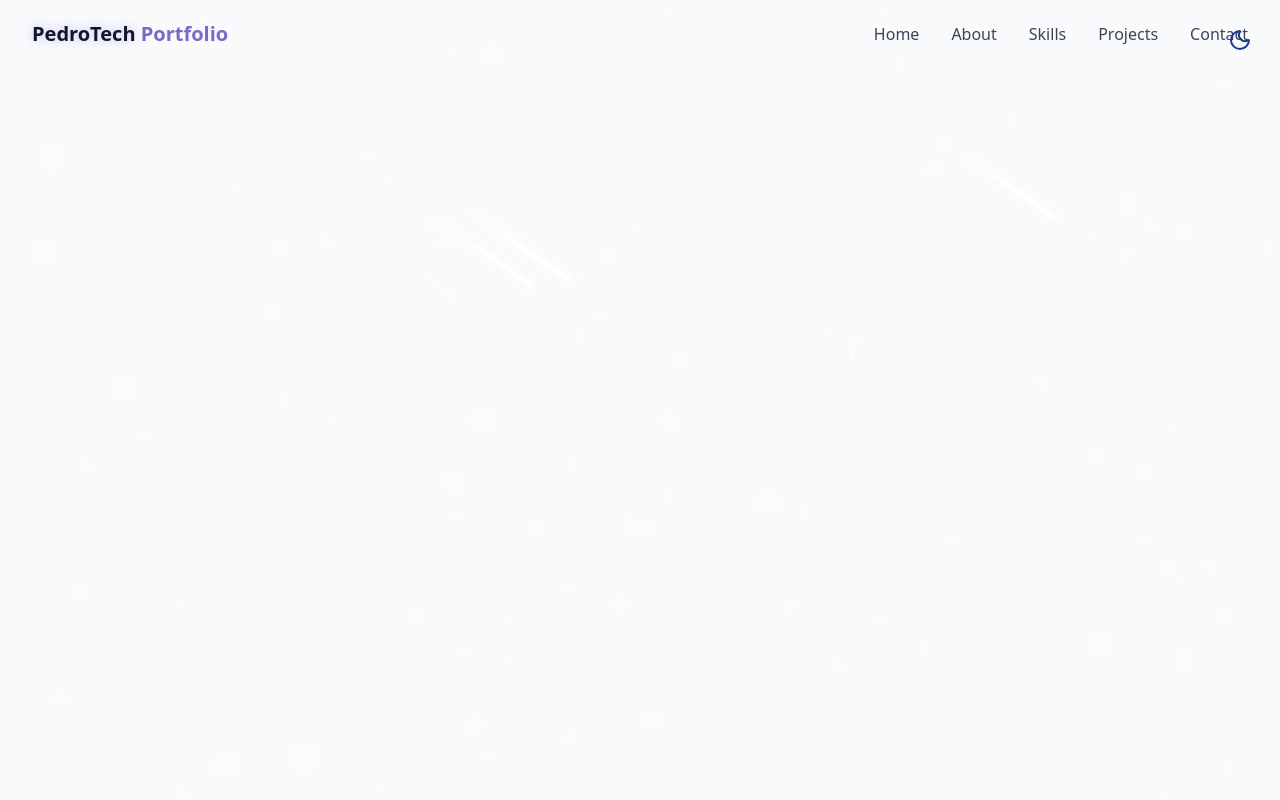
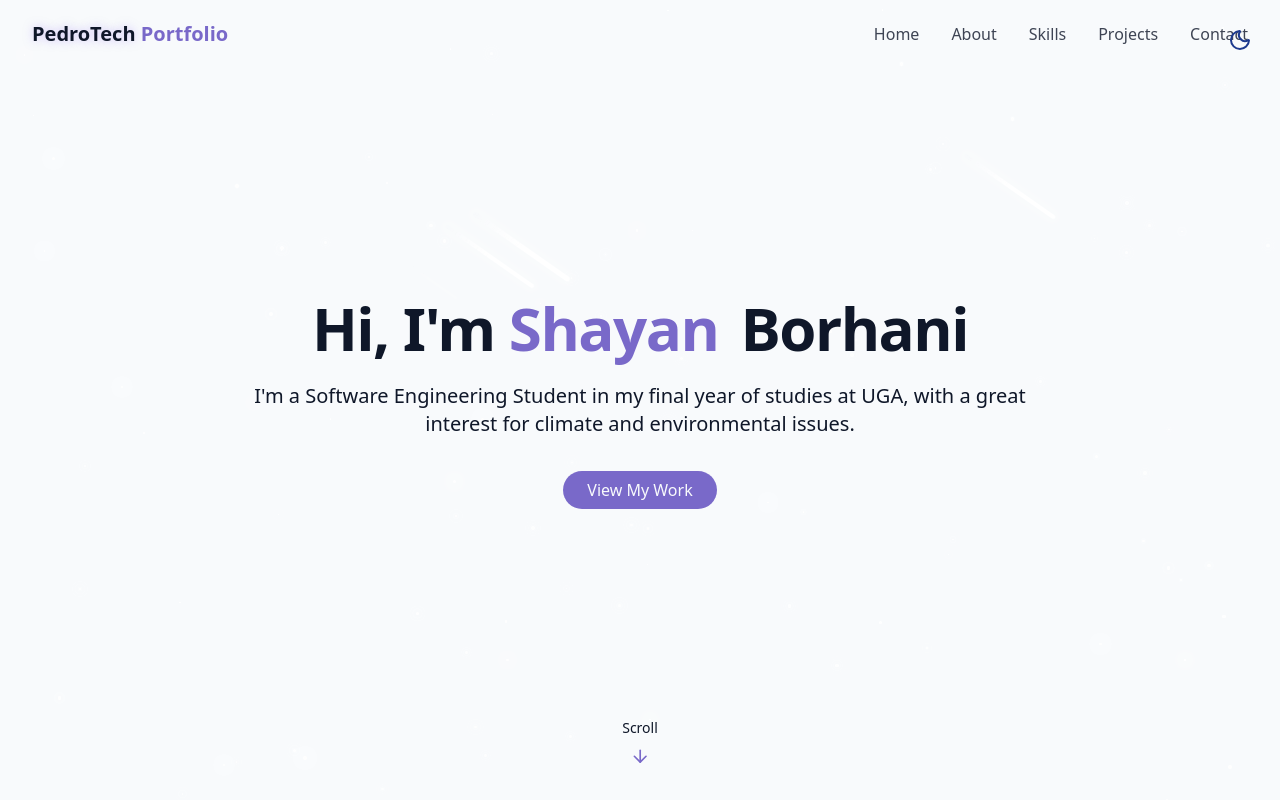
Before and after one commit to shashayanyan/react-pf, a React (Vite) app: page / in a window 1280 px wide. Built offline with nearby package versions, Linux system fonts and the light colour scheme.

Commit message:
Hero Section setup

```diff
--- /dev/null
+++ b/src/components/HeroSection.jsx
@@ -0,0 +1,33 @@
+import { ArrowDown } from "lucide-react"
+
+
+export const HeroSection = () => {
+    return <section id="hero" className="relative min-h-screen flex flex-col items-center justify-center px-4">
+        <div className="container max-w-4xl mx-auto text-center z-10" >
+            <div className="space-y-6">
+                <h1 className="text-4xl md:text-6xl font-bold tracking-tight">
+                    <span className="opacity-0 animate-fade-in">Hi, I'm </span>
+                    <span className="text-primary opacity-0 animate-fade-in-delay-1">Shayan </span>
+                    <span className="text-gradient ml-2 opacity-0 animate-fade-in-delay-2">Borhani </span>
+                </h1>
+                <p className="text-lg md:text-xl text-muted-foreground max-2-2xl mx-auto opacity-0 animate-fade-in-delay-3">
+                    I'm a Software Engineering Student in my final year of studies at UGA, with a great interest for
+                    climate and environmental issues.
+                </p>
+
+                <div className="pt-4 opacity-0 animate-fade-in-delay-4">
+                    <a href="#projects" className="cosmic-button">
+                        View My Work
+                    </a>
+                </div>
+            </div>
+        </div>
+        <div className="absolute bottom-8 left-1/2 transform -translate-x-1/2 flex flex-col items-center animate-bounce">
+            <span className="text-sm text-muted-foreground mb-2">Scroll</span>
+            <ArrowDown className="h-5 w-5 text-primary" />
+        </div>
+    </section>
+
+
+
+}
--- a/src/pages/Home.jsx
+++ b/src/pages/Home.jsx
@@ -1,6 +1,7 @@
 import { Navbar } from "../components/Navbar";
 import { StarBackground } from "../components/StarBackground";
 import { ThemeToggle } from "../components/ThemeToggle";
+import { HeroSection } from "../components/HeroSection";
 
 export const Home = () => {
     return <div className="min-h-screen bg-background text-foreground overflow-x-hidden">
@@ -11,6 +12,9 @@
         {/*Navbar */}
             <Navbar />
         {/*Main */}
+            <main>
+                <HeroSection />
+            </main>
 
         {/*Footer */}
 
```
